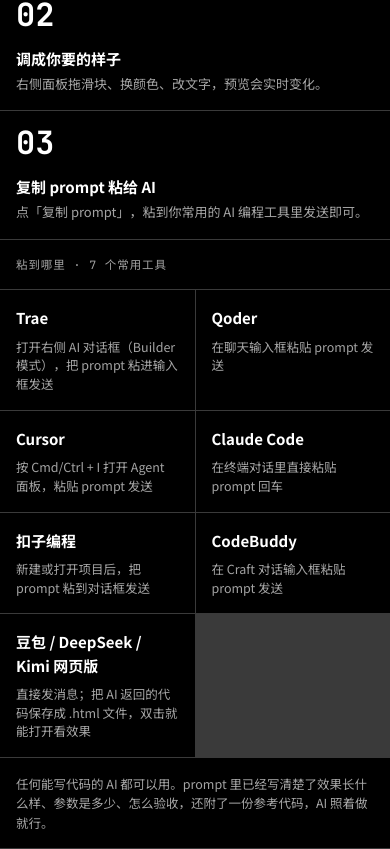
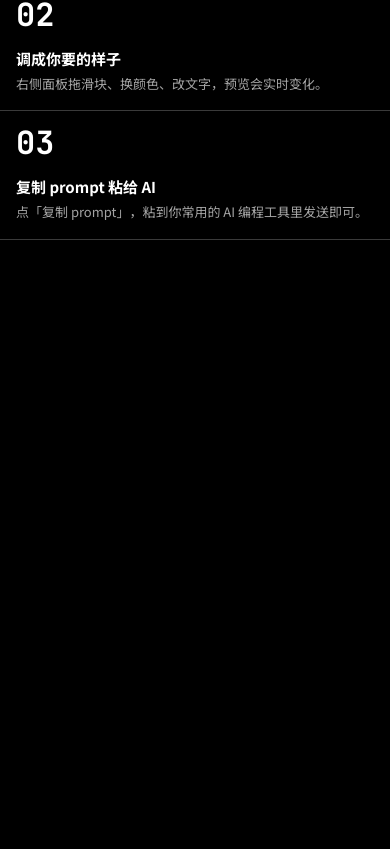
Before and after one commit to WYCM9527/Master-Tailor, a React (Vite) app: page /#/ in a window 390 px wide. Shown: the part 1984-2833 px from the top of the page. After the commit the page ends 2224 px from the top, so only its background shows below. Built offline with nearby package versions, Linux system fonts and the light colour scheme.

Commit message:
首页删除「粘到哪里 · 常用工具」区块及其样式

```diff
--- a/src/components/HowToSection.tsx
+++ b/src/components/HowToSection.tsx
@@ -1,17 +1,4 @@
 const HOWTO_ID = 'howto';
-
-const TOOLS: { name: string; where: string }[] = [
-  { name: 'Trae', where: '打开右侧 AI 对话框（Builder 模式），把 prompt 粘进输入框发送' },
-  { name: 'Qoder', where: '在聊天输入框粘贴 prompt 发送' },
-  { name: 'Cursor', where: '按 Cmd/Ctrl + I 打开 Agent 面板，粘贴 prompt 发送' },
-  { name: 'Claude Code', where: '在终端对话里直接粘贴 prompt 回车' },
-  { name: '扣子编程', where: '新建或打开项目后，把 prompt 粘到对话框发送' },
-  { name: 'CodeBuddy', where: '在 Craft 对话输入框粘贴 prompt 发送' },
-  {
-    name: '豆包 / DeepSeek / Kimi 网页版',
-    where: '直接发消息；把 AI 返回的代码保存成 .html 文件，双击就能打开看效果',
-  },
-];
 
 const STEPS: { title: string; desc: string }[] = [
   { title: '挑一个效果', desc: '进入「全部效果」，按分类浏览，点开你喜欢的那个。' },
@@ -36,19 +23,6 @@
           </p>
         </div>
       ))}
-      <div className="cell span-12 howto-head">
-        <span className="mono">粘到哪里 · {TOOLS.length} 个常用工具</span>
-      </div>
-      {TOOLS.map((t) => (
-        <div className="cell span-3 tool" key={t.name}>
-          <b>{t.name}</b>
-          <p>{t.where}</p>
-        </div>
-      ))}
-      <div className="cell span-3 tool tool-note">
-        任何能写代码的 AI 都可以用。prompt
-        里已经写清楚了效果长什么样、参数是多少、怎么验收，还附了一份参考代码，AI 照着做就行。
-      </div>
     </section>
   );
 }
--- a/src/styles/app.css
+++ b/src/styles/app.css
@@ -553,27 +553,6 @@
   font-size: var(--fs-body);
   margin-bottom: 4px;
 }
-.tool {
-  display: flex;
-  flex-direction: column;
-  gap: 8px;
-  min-height: 120px;
-}
-.tool b {
-  font-size: var(--fs-body);
-}
-.tool p {
-  color: var(--fg-dim);
-  font-size: 12.5px;
-  line-height: 1.5;
-}
-.tool-note {
-  color: var(--fg-dim);
-  font-size: 12.5px;
-  display: flex;
-  align-items: flex-end;
-}
-
 /* 页面底边收口线（无 footer） */
 .page-end {
   border-top: 1px solid var(--line);
@@ -1371,12 +1350,6 @@
   .howto-step {
     grid-column: span 4;
   }
-  .tool {
-    grid-column: span 4;
-  }
-  .tool-note {
-    grid-column: span 4;
-  }
 }
 
 @media (max-width: 767px) {
@@ -1423,13 +1396,6 @@
     grid-column: span 12;
     min-height: 0;
   }
-  .tool {
-    grid-column: span 6;
-    min-height: 0;
-  }
-  .tool-note {
-    grid-column: span 12;
-  }
   .prompt-text {
     max-height: 400px;
   }
```
